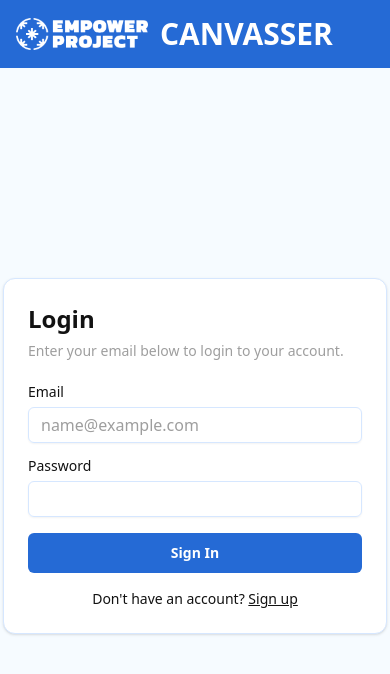
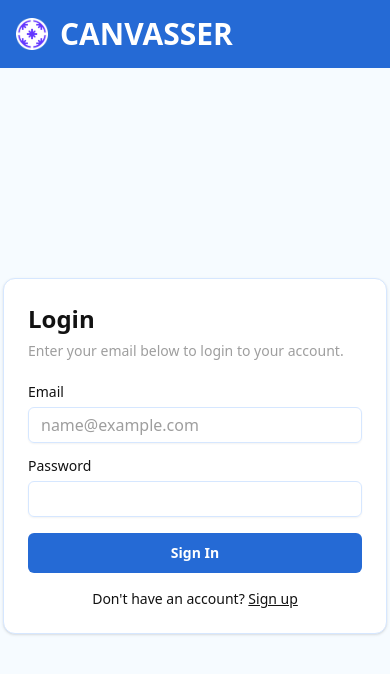
Before and after one commit to gingerrexayers/empower-interview-canvasser-app, a React (Vite) app in the folder packages/client/: page /login in a window 390 px wide. Shown: the top 674 px of the page. Built offline with nearby package versions, Linux system fonts and the light colour scheme; no server answers.

Commit message:
feat: fix responsive logo with mobile favicon variant in app header

```diff
--- a/packages/client/src/components/layout/app-header.tsx
+++ b/packages/client/src/components/layout/app-header.tsx
@@ -1,6 +1,7 @@
 import { useAuth } from "@/hooks/use-auth";
 import { Button } from "@/components/ui/button";
 import logo from "@/assets/EmpowerProject_Logo.png";
+import favicon from "@/assets/favicon.png";
 import { cn } from "@/lib/utils";
 
 interface AppHeaderProps {
@@ -18,7 +19,12 @@ export function AppHeader({ className, showLogoutButton = true }: AppHeaderProps
         <img
           src={logo}
           alt="Empower Project Logo"
-          className="mr-3 h-8 w-auto md:h-10" // Adjusted: show on all, h-8 mobile, h-10 md+
+          className="mr-3 hidden h-10 w-auto md:block"
+        />
+        <img
+          src={favicon}
+          alt="Empower Project Logo Small"
+          className="mr-3 block h-8 w-8 md:hidden"
         />
         {/* Mobile CANVASSER text (left-aligned with logo) */}
         <span className="text-3xl font-extrabold uppercase text-primary-foreground md:hidden">
```
Also changed, not shown: packages/client/src/assets/favicon.png (added).
